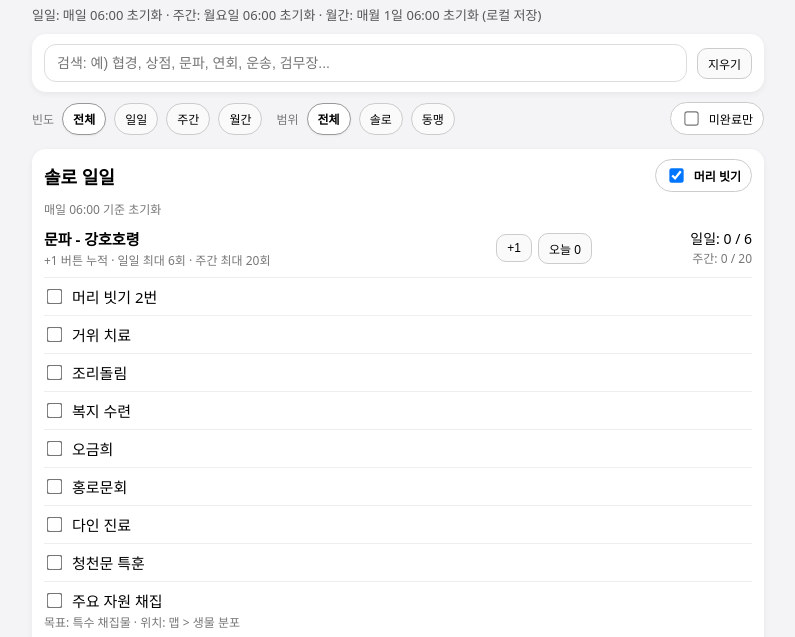
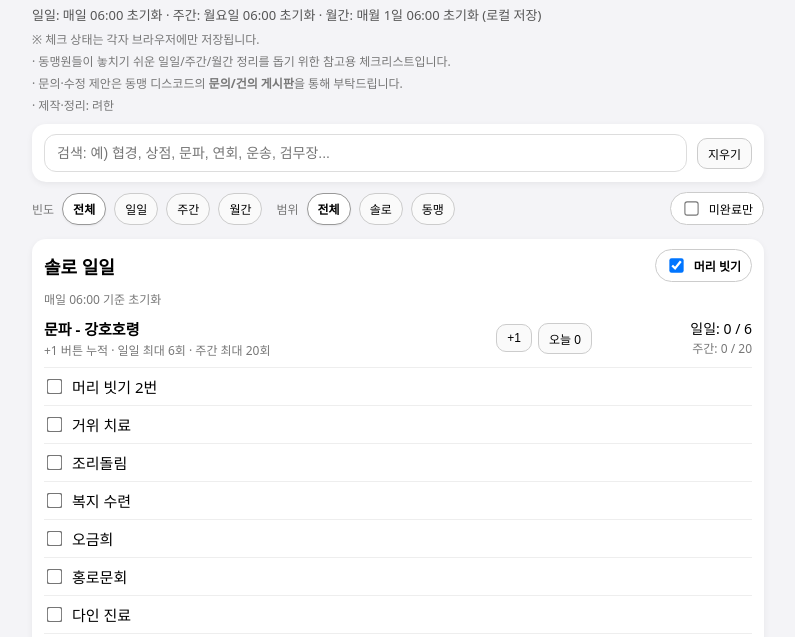
Before and after one commit to Leticia-9/WWM_Check_list, a plain HTML site: page index.html in a window 1280 px wide. Shown: the part 75-712 px from the top of the page, without its empty margins (242-1037 px from the left). Drawn offline with Linux system fonts and the light colour scheme.

Commit message:
안내 내용 추가

```diff
--- a/index.html
+++ b/index.html
@@ -129,6 +129,7 @@
       gap: 10px;
     }
     .time-info { font-size: 12px; color: #777; margin-top: 6px; }
+    .footer-credit { font-size: 12px; color: #777; text-align: center; margin-top: 10px; }
 
     /* 문파 전용 */
     #daily-munpa-counter { font-size: 14px; text-align: right; line-height: 1.4; min-width: 150px; }
@@ -152,6 +153,18 @@
 <body>
   <h1>연운 일일 / 주간 / 월간 체크리스트</h1>
   <div class="subtitle" id="reset-subtitle"></div>
+  <div class="subtitle muted" style="margin-top:-4px;">
+    ※ 체크 상태는 각자 브라우저에만 저장됩니다.
+  </div>
+  <div class="subtitle muted" style="margin-top:-6px;">
+    · 동맹원들이 놓치기 쉬운 일일/주간/월간 정리를 돕기 위한 참고용 체크리스트입니다.
+  </div>
+  <div class="subtitle muted" style="margin-top:-6px;">
+    · 문의·수정 제안은 동맹 디스코드의 <strong>문의/건의 게시판</strong>을 통해 부탁드립니다.
+  </div>
+  <div class="subtitle muted" style="margin-top:-6px;">
+   · 제작·정리: 려한
+  </div>
 
   <div class="topbar">
     <div class="search">
@@ -535,6 +548,7 @@
   </div>
 
   <div class="time-info" id="now-time"></div>
+  <div class="footer-credit">Checklist by 려한</div>
 
   <script>
     const STORAGE_KEY = "yunyun-checklist-state-v4"; // 기존 진행도 유지
```
